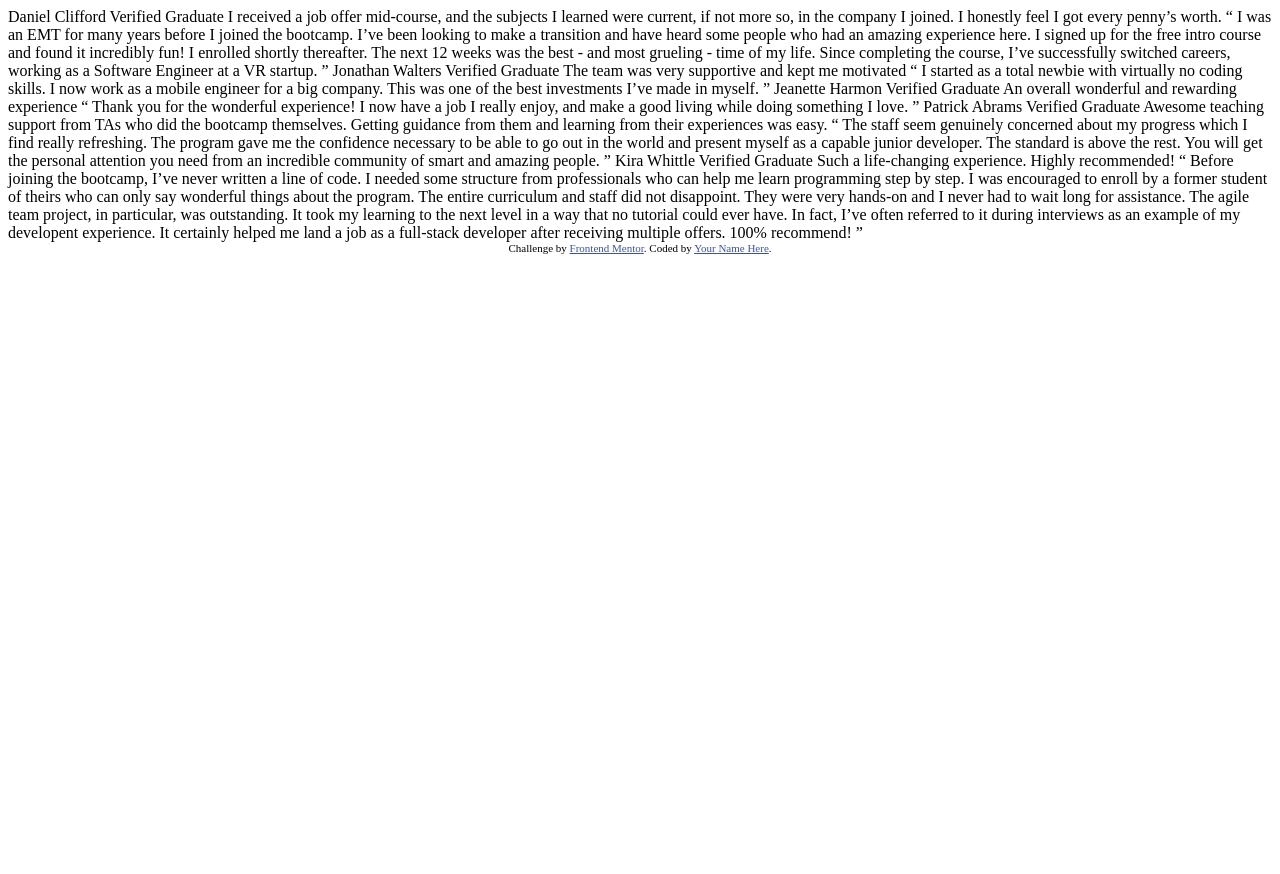
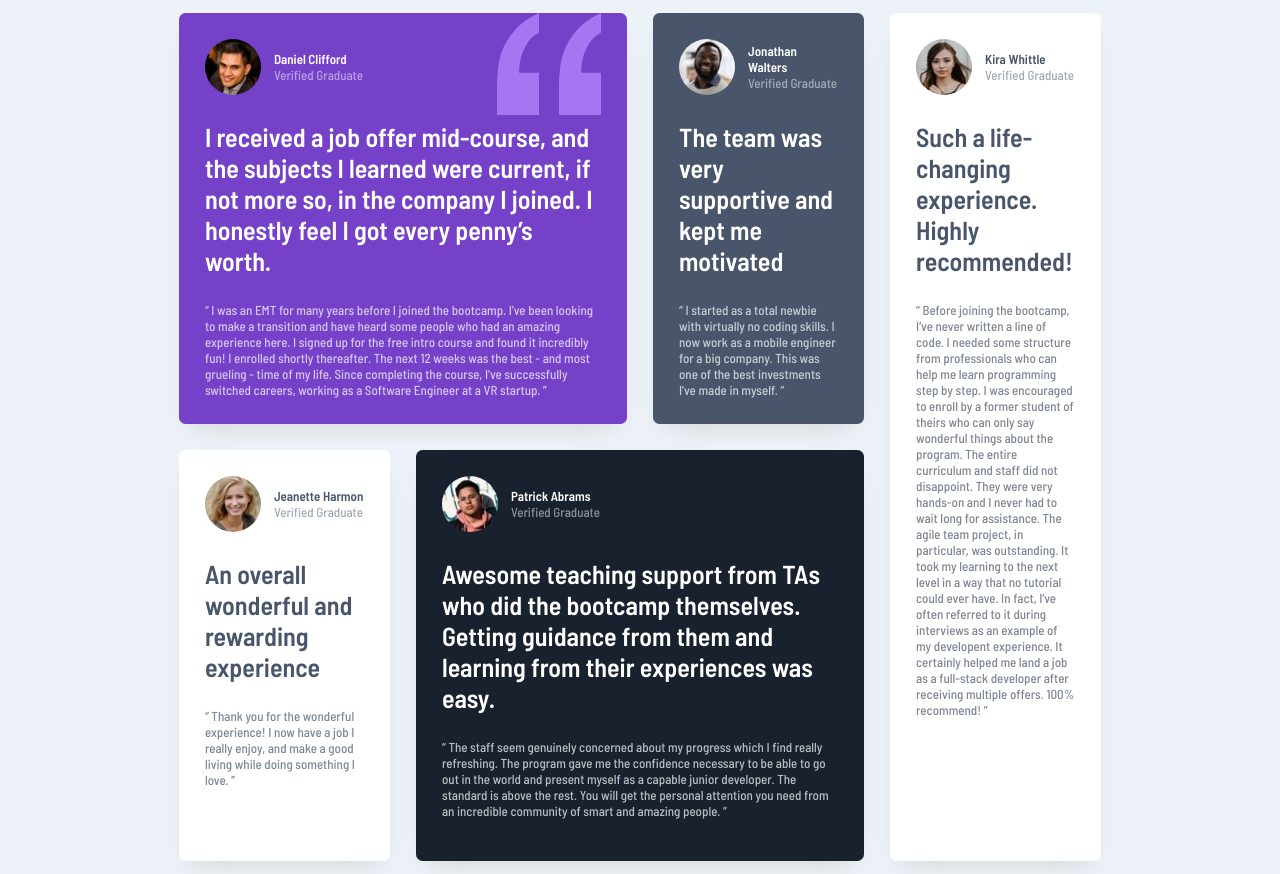
Before and after one commit to snigdha-sukun/testimonials-grid-section, a plain HTML site: page index.html in a window 1280 px wide. Before the commit the page ends 800 px from the top, so only its background shows below. Drawn offline with Linux system fonts and the light colour scheme.

Commit message:
my solution

```diff
--- a/index.css
+++ b/index.css
@@ -0,0 +1,134 @@
+@import url('https://fonts.googleapis.com/css2?family=Barlow+Semi+Condensed:ital,wght@0,100;0,200;0,300;0,400;0,500;0,600;0,700;0,800;0,900;1,100;1,200;1,300;1,400;1,500;1,600;1,700;1,800;1,900&display=swap');
+
+:root {
+    --moderate-violet: hsl(263, 55%, 52%);
+    --very-dark-grayish-blue: hsl(217, 19%, 35%);
+    --very-dark-blackish-blue: hsl(219, 29%, 14%);
+    --white: hsl(0, 0%, 100%);
+    --light-gray: hsl(0, 0%, 81%);
+    --light-grayish-blue: hsl(210, 46%, 95%);
+    --font-family: "Barlow Semi Condensed";
+}
+
+* {
+    margin: 0;
+    padding: 0;
+    box-sizing: border-box;
+    font-family: var(--font-family);
+}
+
+h1 {
+    font-weight: 600;
+    margin: 1em 0em;
+}
+
+body {
+    background-color: var(--light-grayish-blue);
+    font-size: 13px;
+    font-weight: 500;
+    display: flex;
+    justify-content: center;
+    align-items: center;
+    min-height: 100vh;
+}
+
+main {
+    display: flex;
+    flex-direction: column;
+}
+
+img {
+    border-radius: 50%;
+}
+
+.testimonial {
+    box-shadow: 0 1em 2em -1em var(--light-gray);
+    border-radius: 0.5em;
+    padding: 2em;
+    margin: 1em;
+    display: flex;
+    flex-direction: column;
+    align-items: flex-start;
+    transition: all 0.3s ease;
+}
+
+.testimonial:hover {
+    box-shadow: 0 1em 2em -1em var(--very-dark-grayish-blue);
+    cursor: pointer;
+    transition: all 0.3s ease;
+}
+
+.testimonial:nth-child(1) {
+    background-image: url("./images/bg-pattern-quotation.svg");
+    background-position: top 0px right 2em;
+    background-repeat: no-repeat;
+    background-color: var(--moderate-violet);
+    color: var(--white);
+}
+
+.testimonial:nth-child(2) {
+    background-color: var(--very-dark-grayish-blue);
+    color: var(--white);
+}
+
+.testimonial:nth-child(3) {
+    background-color: var(--white);
+    color: var(--very-dark-grayish-blue);
+}
+
+.testimonial:nth-child(4) {
+    background-color: var(--very-dark-blackish-blue);
+    color: var(--white);
+}
+
+.testimonial:nth-child(5) {
+    background-color: var(--white);
+    color: var(--very-dark-grayish-blue);
+}
+
+.verified-graduate {
+    opacity: 50%;
+}
+
+.review {
+    opacity: 70%;
+}
+
+.name {
+    font-weight: 600;
+}
+
+.user-info {
+    display: flex;
+    align-items: center;
+    gap: 1em;
+}
+
+@media (min-width: 376px) {
+    main {
+        display: grid;
+        grid-template-columns: 0.7fr repeat(4, 1fr) 0.7fr;
+        grid-template-rows: repeat(2, 1fr);
+    }
+
+    .testimonial:nth-child(1) {
+    grid-column: 2 / 4;
+    }
+
+    .testimonial:nth-child(2) {
+        grid-column-start: 4;
+    }
+
+    .testimonial:nth-child(3) {
+        grid-column-start: 2;
+    }
+
+    .testimonial:nth-child(4) {
+        grid-column: 3 / 5;
+    }
+
+    .testimonial:nth-child(5) {
+        grid-column-start: 5;
+        grid-row: 1 / 3;
+    }
+}
--- a/index.html
+++ b/index.html
@@ -10,78 +10,99 @@
   <link rel="stylesheet" href="index.css">
 
   <title>Frontend Mentor | Testimonials grid section</title>
-
-  <!-- Feel free to remove these styles or customise in your own stylesheet 👍 -->
-  <style>
-    .attribution {
-      font-size: 11px;
-      text-align: center;
-    }
-
-    .attribution a {
-      color: hsl(228, 45%, 44%);
-    }
-  </style>
 </head>
 
 <body>
-  Daniel Clifford
-  Verified Graduate
+  <main>
+    <div class="testimonial">
+      <div class="user-info">
+        <img src="./images/image-daniel.jpg" alt="Daniel Clifford" class="testimonial__image">
+        <div class="user-info__text">
+          <p class="name">Daniel Clifford</p>
+          <p class="verified-graduate">Verified Graduate</p>
+          </div>
+      </div>
 
+      <h1>
         I received a job offer mid-course, and the subjects I learned were current, if not more so,
         in the company I joined. I honestly feel I got every penny’s worth.
+      </h1>
 
+      <p class="review">
         “ I was an EMT for many years before I joined the bootcamp. I’ve been looking to make a
         transition and have heard some people who had an amazing experience here. I signed up
         for the free intro course and found it incredibly fun! I enrolled shortly thereafter.
         The next 12 weeks was the best - and most grueling - time of my life. Since completing
         the course, I’ve successfully switched careers, working as a Software Engineer at a VR startup. ”
+      </p>
+    </div>
 
-  Jonathan Walters
-  Verified Graduate
+    <div class="testimonial">
+      <div class="user-info">
+        <img src="./images/image-jonathan.jpg" alt="Jonathan Walters" class="testimonial__image">
+        <div class="user-info__text">
+          <p class="name">Jonathan Walters</p>
+          <p class="verified-graduate">Verified Graduate</p>
+        </div>
+      </div>
 
-  The team was very supportive and kept me motivated
+      <h1>The team was very supportive and kept me motivated</h1>
 
-  “ I started as a total newbie with virtually no coding skills. I now work as a mobile engineer
-  for a big company. This was one of the best investments I’ve made in myself. ”
+      <p class="review">“ I started as a total newbie with virtually no coding skills. I now work as a mobile engineer
+        for a big company. This was one of the best investments I’ve made in myself. ”</p>
+    </div>
+    <div class="testimonial">
+      <div class="user-info">
+        <img src="./images/image-jeanette.jpg" alt="Jeanette Harmon" class="testimonial__image">
+        <div class="user-info__text">
+          <p class="name">Jeanette Harmon</p>
+          <p class="verified-graduate">Verified Graduate</p>
+        </div>
+      </div>
 
-  Jeanette Harmon
-  Verified Graduate
+      <h1>An overall wonderful and rewarding experience</h1>
 
-  An overall wonderful and rewarding experience
+      <p class="review">“ Thank you for the wonderful experience! I now have a job I really enjoy, and make a good living
+        while doing something I love. ”</p>
+    </div>
+    <div class="testimonial">
+      <div class="user-info">
+        <img src="./images/image-patrick.jpg" alt="Patrick Abrams" class="testimonial__image">
+        <div class="user-info__text">
+          <p class="name">Patrick Abrams</p>
+          <p class="verified-graduate">Verified Graduate</p>
+        </div>
+      </div>
 
-  “ Thank you for the wonderful experience! I now have a job I really enjoy, and make a good living
-  while doing something I love. ”
+      <h1>Awesome teaching support from TAs who did the bootcamp themselves. Getting guidance from them and
+        learning from their experiences was easy.</h1>
 
-  Patrick Abrams
-  Verified Graduate
-
-  Awesome teaching support from TAs who did the bootcamp themselves. Getting guidance from them and
-  learning from their experiences was easy.
-
-  “ The staff seem genuinely concerned about my progress which I find really refreshing. The program
+      <p class="review">“ The staff seem genuinely concerned about my progress which I find really refreshing. The program
         gave me the confidence necessary to be able to go out in the world and present myself as a capable
         junior developer. The standard is above the rest. You will get the personal attention you need from
-  an incredible community of smart and amazing people. ”
+        an incredible community of smart and amazing people. ”</p>
+    </div>
+    <div class="testimonial">
+      <div class="user-info">
+        <img src="./images/image-kira.jpg" alt="Kira Whittle" class="testimonial__image">
+        <div class="user-info__text">
+          <p class="name">Kira Whittle</p>
+          <p class="verified-graduate">Verified Graduate</p>
+        </div>
+      </div>
 
-  Kira Whittle
-  Verified Graduate
+      <h1>Such a life-changing experience. Highly recommended!</h1>
 
-  Such a life-changing experience. Highly recommended!
-
-  “ Before joining the bootcamp, I’ve never written a line of code. I needed some structure from
+      <p class="review">“ Before joining the bootcamp, I’ve never written a line of code. I needed some structure from
         professionals who can help me learn programming step by step. I was encouraged to enroll by a former
         student of theirs who can only say wonderful things about the program. The entire curriculum and staff
         did not disappoint. They were very hands-on and I never had to wait long for assistance. The agile team
         project, in particular, was outstanding. It took my learning to the next level in a way that no tutorial
         could ever have. In fact, I’ve often referred to it during interviews as an example of my developent
         experience. It certainly helped me land a job as a full-stack developer after receiving multiple offers.
-  100% recommend! ”
-
-  <div class="attribution">
-    Challenge by <a href="https://www.frontendmentor.io?ref=challenge" target="_blank">Frontend Mentor</a>.
-    Coded by <a href="#">Your Name Here</a>.
+        100% recommend! ”</p>
     </div>
+  </main>
 </body>
 
 </html>
```
Lines whose indentation alone changed are shown as unchanged.
